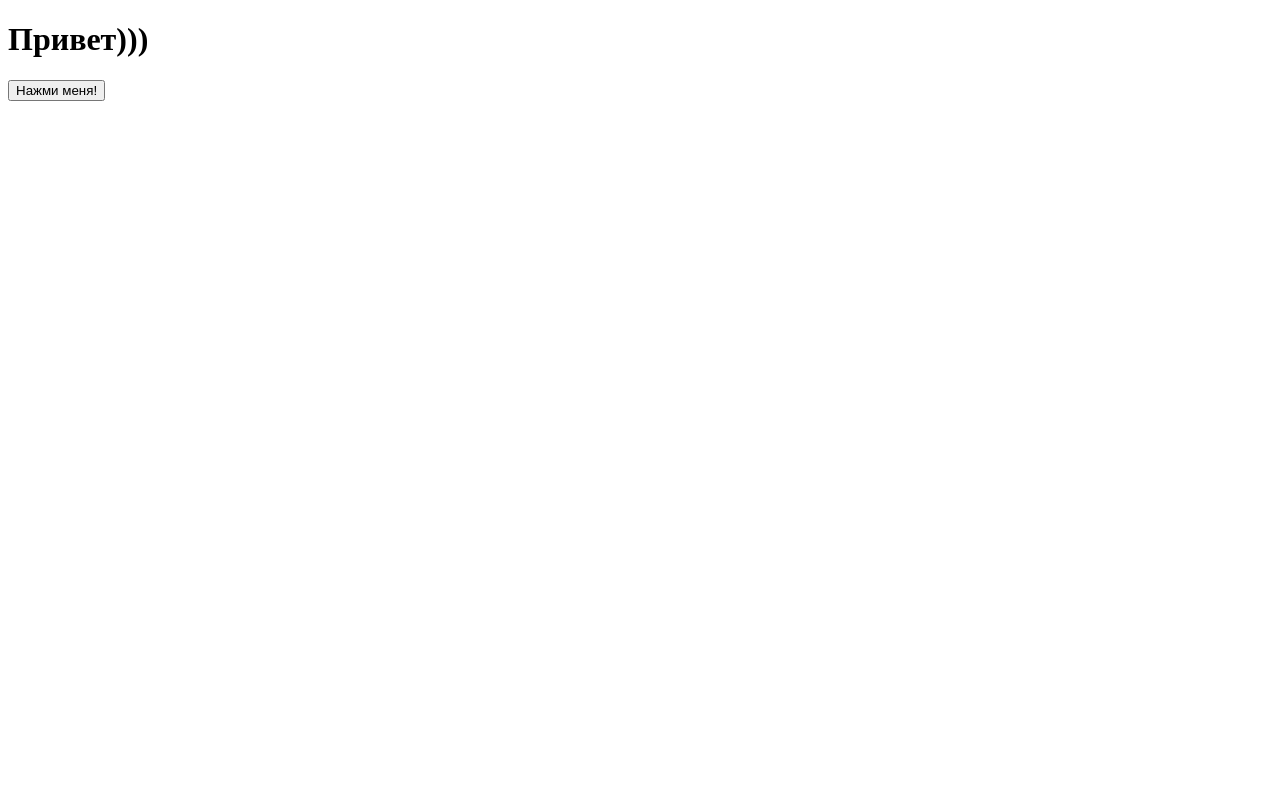
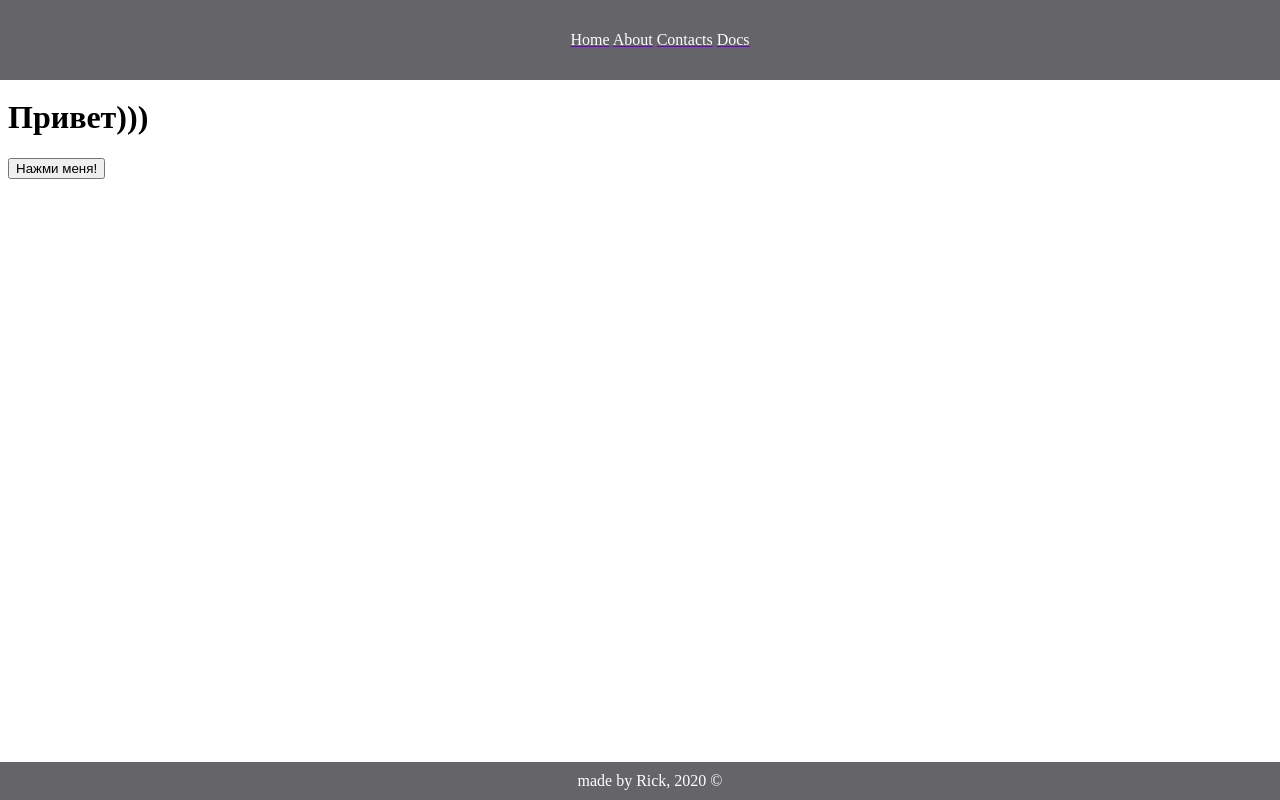
Before and after one commit to Zard771/-2, a plain HTML site: page index.html in a window 1280 px wide. Drawn offline with Linux system fonts and the light colour scheme.

Commit message:
create footer

```diff
--- a/index.html
+++ b/index.html
@@ -4,11 +4,34 @@
     <head>
         <meta charset="UTF-8">
         <title>Привет)))</title>
+		<link rel="stylesheet" type="text/css" href="styles.css">
+
     </head>
 
     <body>
+   <header>
+
+	<div class="header-center">
+		<ul>
+			<style>
+				.b0{
+					color:#ffffff;
+			</style>
+
+			<a href><span class="b0">Home</span></a>
+			<a href><span class="b0"><span class="b0"><span class="b0">About</span></a>
+			<a href><span class="b0"><span class="b0">Contacts</span></a>
+			<a href><span class="b0">Docs</span></a>
+
+		</ul>
+	</div>
+
+</header>
         <h1>Привет)))</h1>
     		<p></p>
     		<button>Нажми меня!</button>
+    		<div id="footer">
+   made by Rick, 2020 &copy;
 
+</body>
 </html>
--- a/styles.css
+++ b/styles.css
@@ -0,0 +1,37 @@
+header{
+ width: 100%;
+ background: #656569;
+ height: 70px;
+
+}
+.header-center{
+	background-color:#656569;
+	color:#000000;
+	display: flex;
+	justify-content: center;
+	align-items:center;
+	height: 80px;
+	max-width: 100%;
+	position: absolute;
+	top:0;
+	left:0;
+	right:0;
+	margin:0 auto;
+}
+#content {
+    width: 500px; /* Ширина слоя */
+    margin: 0 auto 50px; /* Выравнивание по центру */
+   }
+   #footer {
+    position: fixed; /* Фиксированное положение */
+    left: 0; bottom: 0; /* Левый нижний угол */
+    padding: 10px; /* Поля вокруг текста */
+    background: #656569; /* Цвет фона */
+    color: #fff; /* Цвет текста */
+    width: 100%; /* Ширина слоя */
+   }
+   #footer{display: flex;
+	justify-content: center;
+	align-items:center;
+
+   }
```
